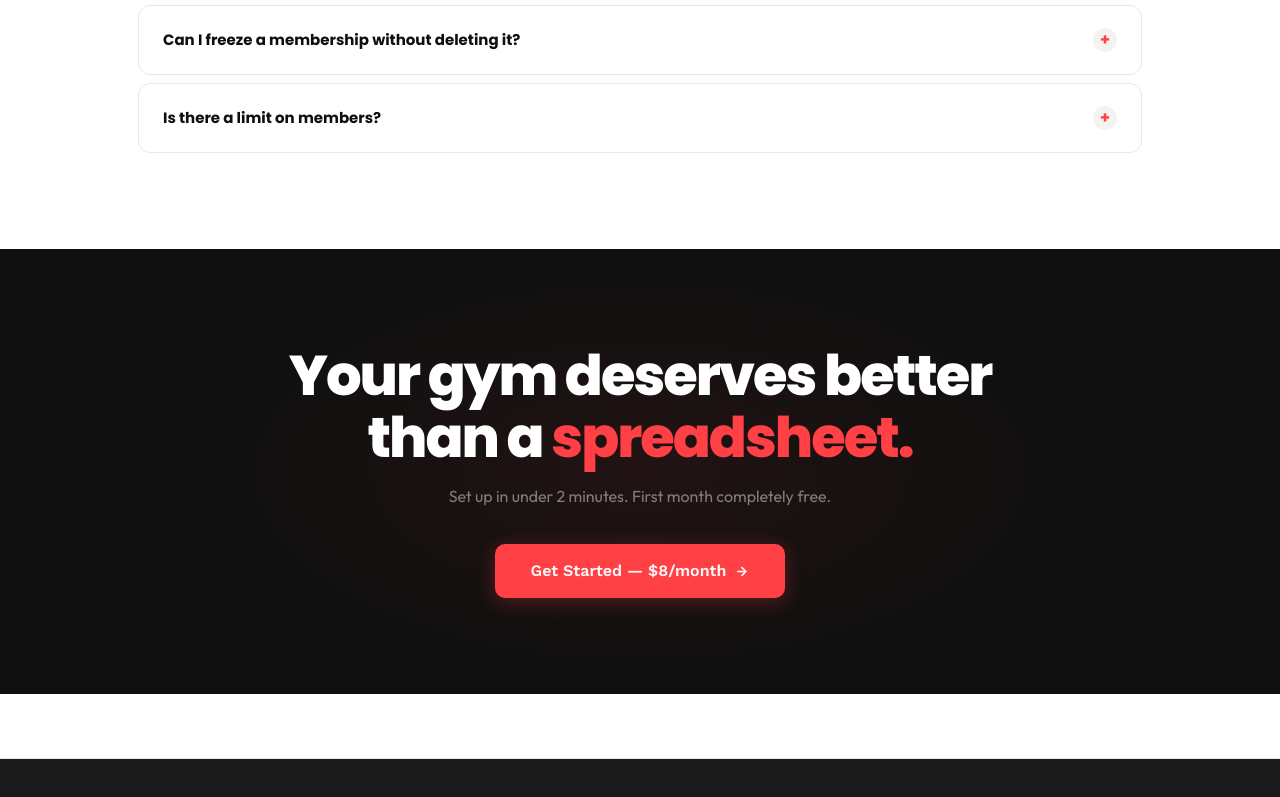
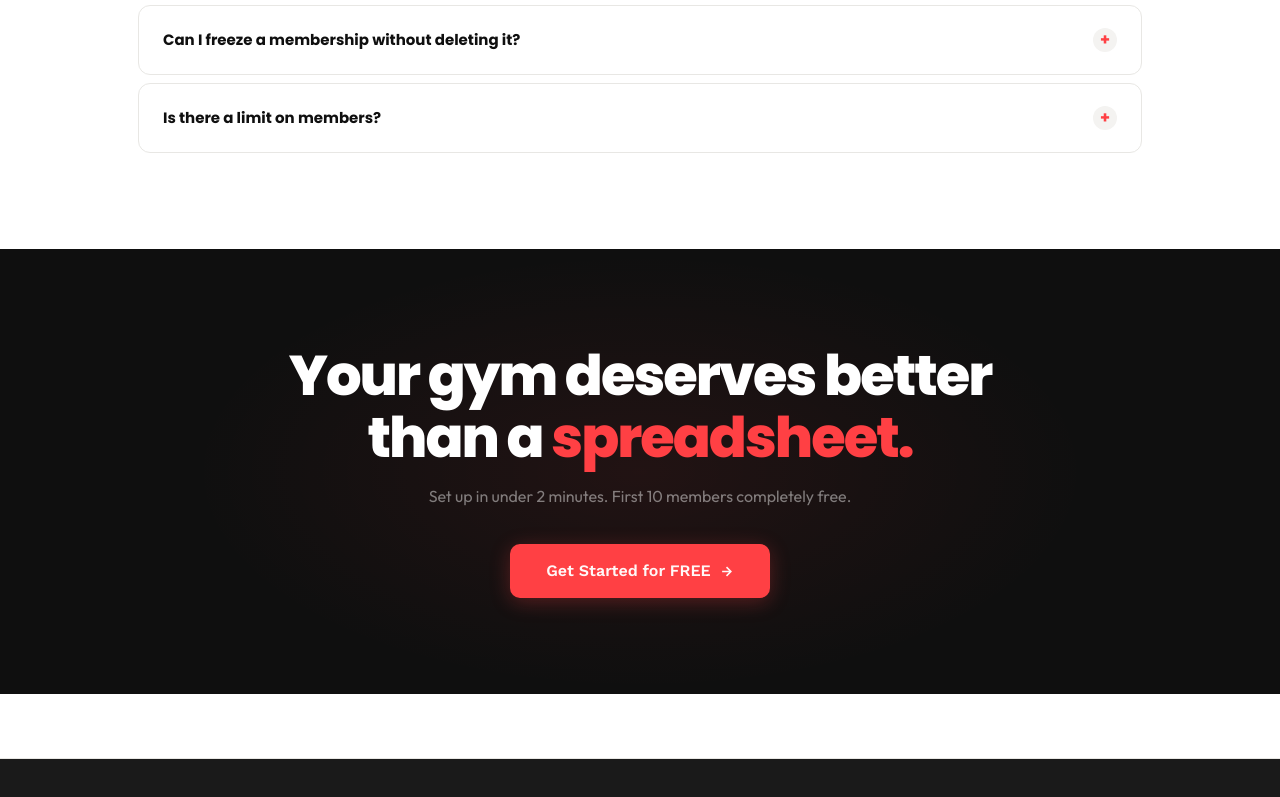
Before and after one commit to umerfaisal1/taply-landing, a website built with Vite: page index.html in a window 1280 px wide. Shown: the part 4228-5025 px from the top of the page. Built offline with nearby package versions, Linux system fonts and the light colour scheme.

Commit message:
made few pricing changes

```diff
--- a/index.html
+++ b/index.html
@@ -1316,7 +1316,7 @@
       </div>
       <div class="stat-item">
         <div class="stat-value">$8/mo</div>
-        <div class="stat-label">less than one guest pass</div>
+        <div class="stat-label">less than the price of a sandwich</div>
       </div>
     </div>
   </div>
@@ -1390,9 +1390,9 @@
   <!-- CTA -->
   <section class="cta-section reveal">
     <h2>Your gym deserves better<br>than a <em>spreadsheet.</em></h2>
-    <p>Set up in under 2 minutes. First month completely free.</p>
+    <p>Set up in under 2 minutes. First 10 members completely free.</p>
     <a href="#pricing" class="btn-primary" style="font-size:16px; padding:15px 36px;">
-      Get Started — $8/month
+      Get Started for FREE
       <svg width="15" height="15" viewBox="0 0 24 24" fill="none" stroke="currentColor" stroke-width="2.5">
         <path d="M5 12h14M12 5l7 7-7 7" />
       </svg>
```
